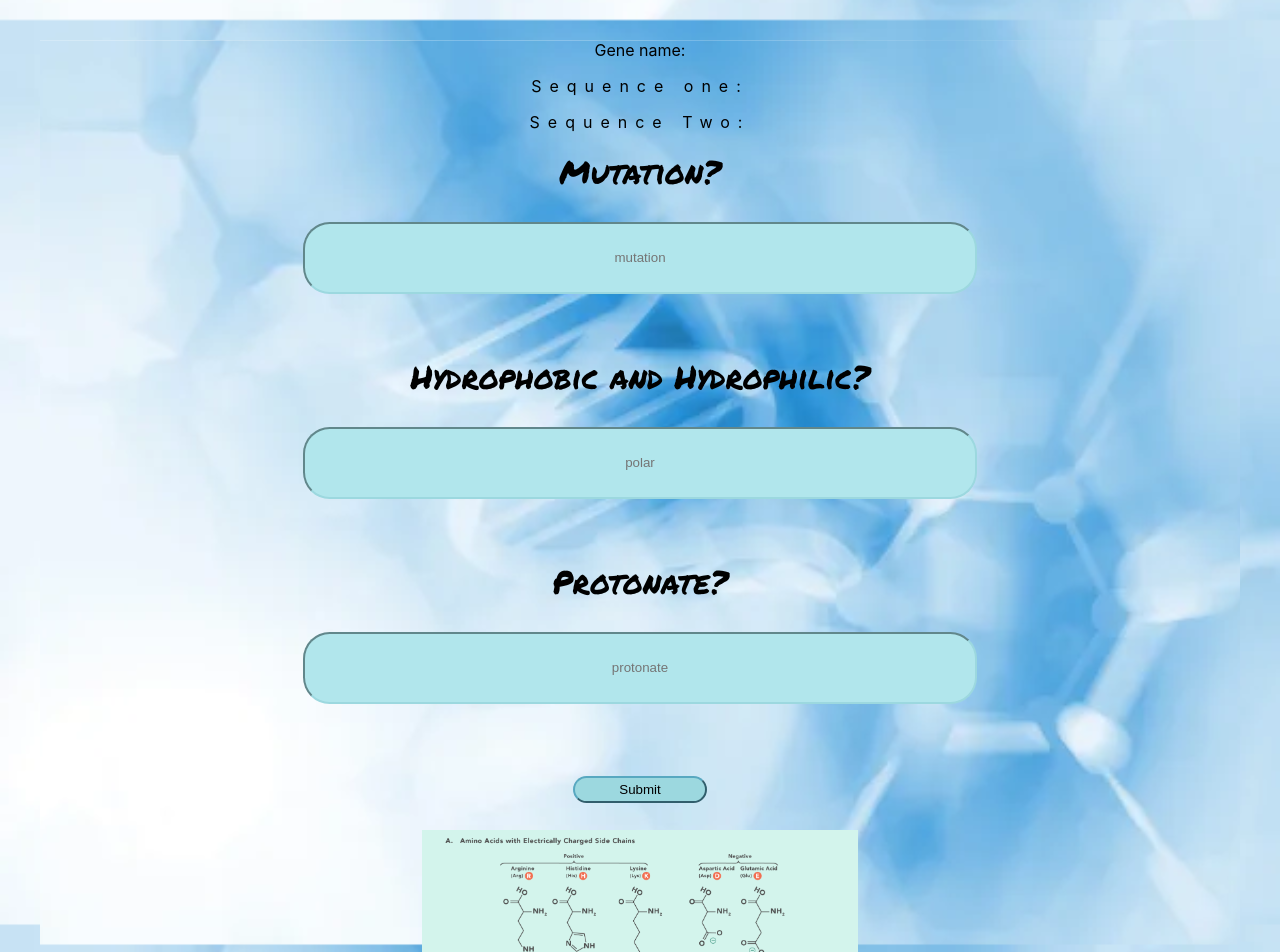
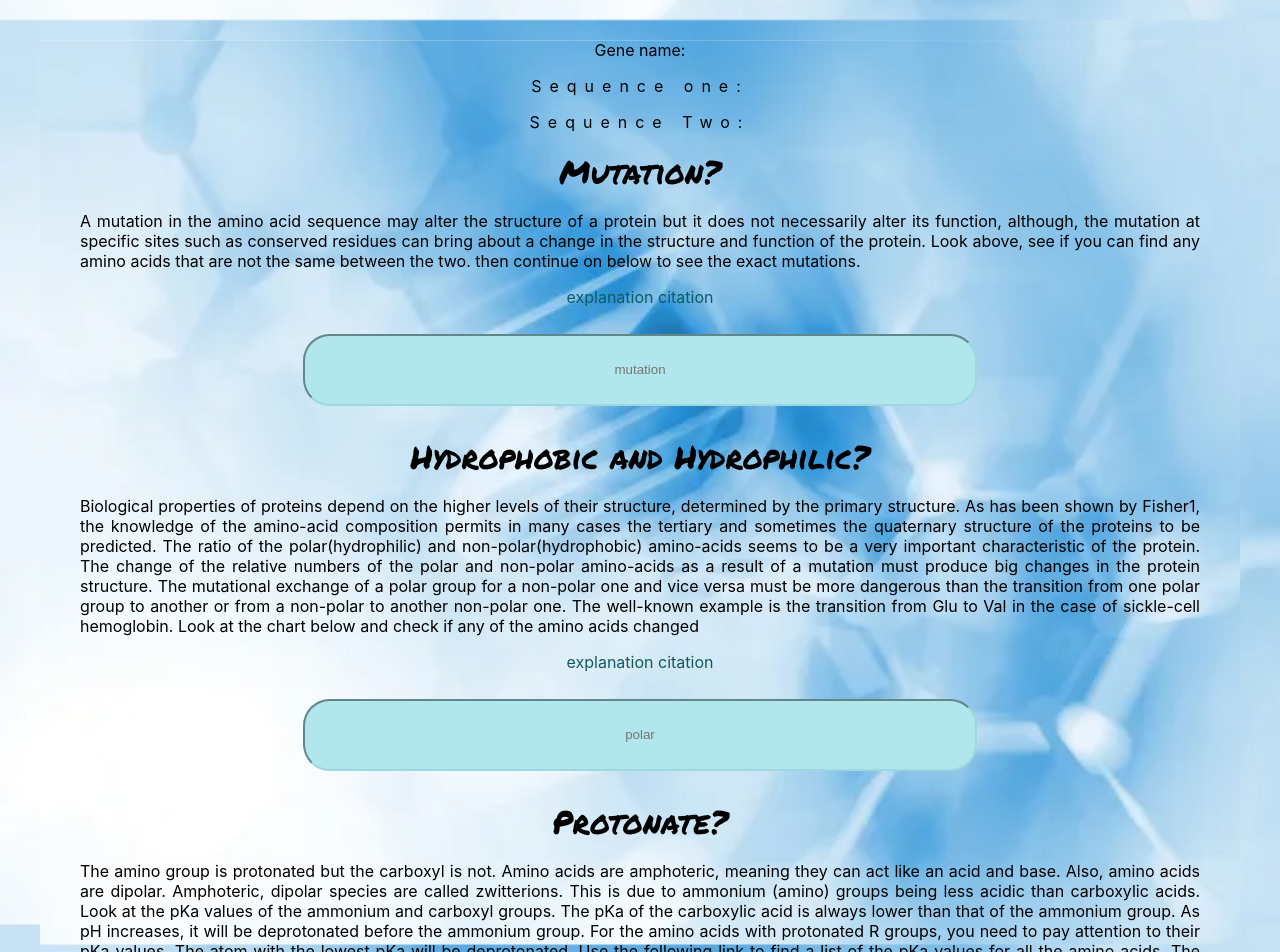
Before and after one commit to liebapil/geneseq-frontend, a React (Create React App) app: page /gene/mutation/1 in a window 1280 px wide. Shown: the top 952 px of the page. Built offline with nearby package versions, Linux system fonts and the light colour scheme; no server answers.

Commit message:
explation done

```diff
--- a/src/App.css
+++ b/src/App.css
@@ -237,3 +237,10 @@ label{
 .image_mut{
   height: 25em;
 }
+.explation_link{
+  text-decoration: none;
+  color: #105a61;
+}
+.explanation{
+  text-align: justify;
+}
--- a/src/components/Mutation.jsx
+++ b/src/components/Mutation.jsx
@@ -62,6 +62,10 @@ export default function Mutation(props) {
       <div>
         <form className='mutation_form' onSubmit={postMutation}>
           <label htmlFor='mutation'>Mutation? </label>
+          <p className='explanation'>
+          A mutation in the amino acid sequence may alter the structure of a protein but it does not necessarily alter its function, although, the mutation at specific sites such as conserved residues can bring about a change in the structure and function of the protein. Look above, see if you can find any amino acids that are not the same between the two. then continue on below to see the exact mutations.
+          </p>
+          <a href='https://www.frontiersin.org/articles/10.3389/fmolb.2020.620554/full#:~:text=A%20mutation%20in%20the%20amino,and%20function%20of%20the%20protein.' className='explation_link'>explanation citation</a>
           <input
             className='form_mutation'
             name='mutation'
@@ -71,8 +75,12 @@ export default function Mutation(props) {
               setMutation(e.target.value)
             }}
           />
-          <p className='explanation'></p>
+
           <label htmlFor='polar'>Hydrophobic and Hydrophilic? </label>
+          <p className='explanation'>
+          Biological properties of proteins depend on the higher levels of their structure, determined by the primary structure. As has been shown by Fisher1, the knowledge of the amino-acid composition permits in many cases the tertiary and sometimes the quaternary structure of the proteins to be predicted. The ratio of the polar(hydrophilic) and non-polar(hydrophobic) amino-acids seems to be a very important characteristic of the protein. The change of the relative numbers of the polar and non-polar amino-acids as a result of a mutation must produce big changes in the protein structure. The mutational exchange of a polar group for a non-polar one and vice versa must be more dangerous than the transition from one polar group to another or from a non-polar to another non-polar one. The well-known example is the transition from Glu to Val in the case of sickle-cell hemoglobin. Look at the chart below and check if any of the amino acids changed
+          </p>
+          <a href='https://www.nature.com/articles/207294a0' className='explation_link'>explanation citation</a>
           <input
             className='form_polar'
             name='polar'
@@ -81,10 +89,13 @@ export default function Mutation(props) {
             onChange={(e) => {
               setPolar(e.target.value)
             }}
+          />
 
-          />
-          <p className='explanation'></p>
           <label htmlFor='protonate'>Protonate? </label>
+          <p className='explanation'>
+          The amino group is protonated but the carboxyl is not. Amino acids are amphoteric, meaning they can act like an acid and base. Also, amino acids are dipolar. Amphoteric, dipolar species are called zwitterions. This is due to ammonium (amino) groups being less acidic than carboxylic acids. Look at the pKa values of the ammonium and carboxyl groups. The pKa of the carboxylic acid is always lower than that of the ammonium group. As pH increases, it will be deprotonated before the ammonium group. For the amino acids with protonated R groups, you need to pay attention to their pKa values. The atom with the lowest pKa will be deprotonated. Use the following link to find a list of the pKa values for all the amino acids. The exact opposite would happen for protonation of amino acids. The pKb values for amino groups are lower than that of carboxyl groups, so the amino groups will be protonated before the carboxyl groups. if you look at the diagram below it will tell you which ones are charged and uncharged.
+          </p>
+          <a href='https://socratic.org/questions/how-does-ph-affect-amino-acid-structure' className='explation_link'>explanation citation</a>
           <input
             className='form_protonate'
             name='protonate'
@@ -94,7 +105,6 @@ export default function Mutation(props) {
               setProtonates(e.target.value)
             }}
           />
-          <p className='explanation'></p>
           <input className="submit-mutation" type="submit" />
         </form>
       </div>
```
